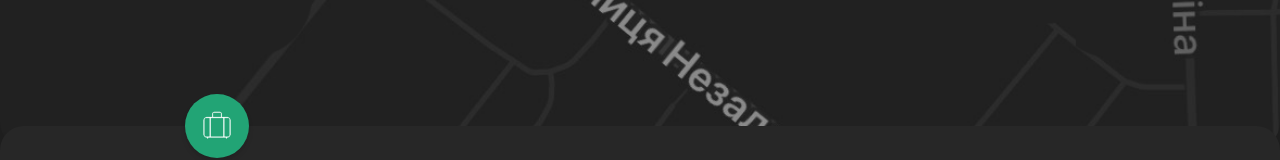
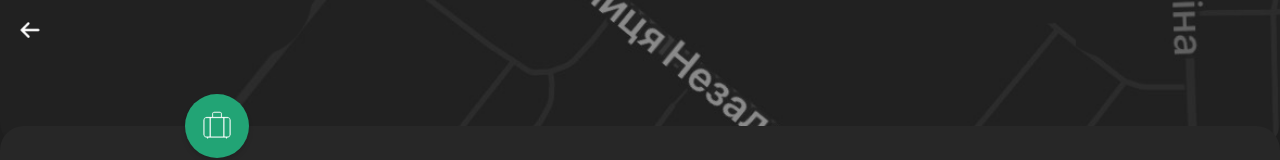
Before and after one commit to payton-ggg/mono-bill, a React (Vite) app: page / in a window 1280 px wide. Shown: the top 160 px of the page. Built offline with nearby package versions, Linux system fonts and the light colour scheme.

Commit message:
feat: add back button with arrow icon to navigation
Before react router

Add a back button with arrow icon positioned at the top-left corner of the screen to improve navigation usability. The arrow icon is stored in the public directory.

```diff
--- a/src/App.tsx
+++ b/src/App.tsx
@@ -1,6 +1,9 @@
 export default function EPassPixel() {
   return (
     <div className="min-h-screen bg-[#1e1e1e] flex justify-center items-start">
+      <a href="/set-timer" className="absolute z-100 w-7 h-7 top-4 left-4">
+        <img src="/arr.png" />
+      </a>
       <div className="absolute top-4 left-4">
         <button className="text-white">
           <svg
```
Also changed, not shown: public/arr.png (added).
